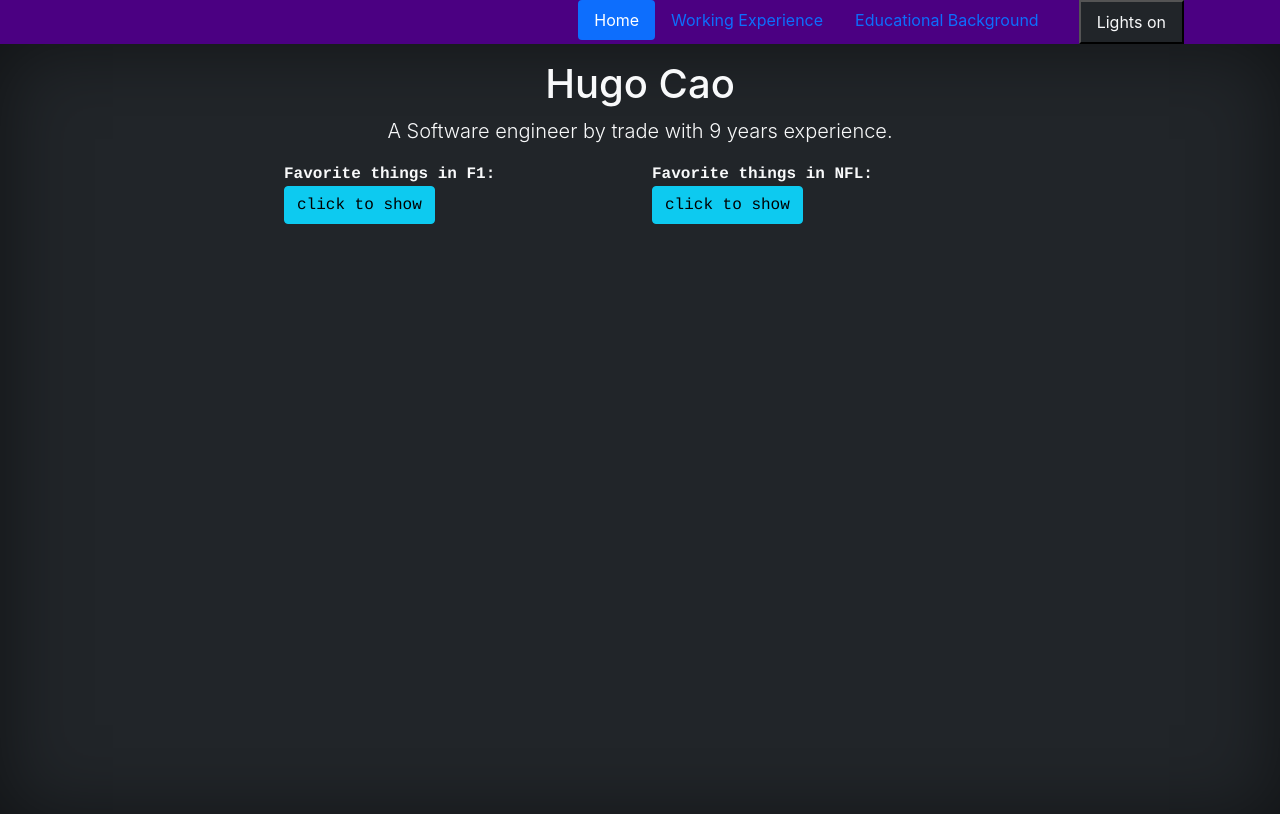
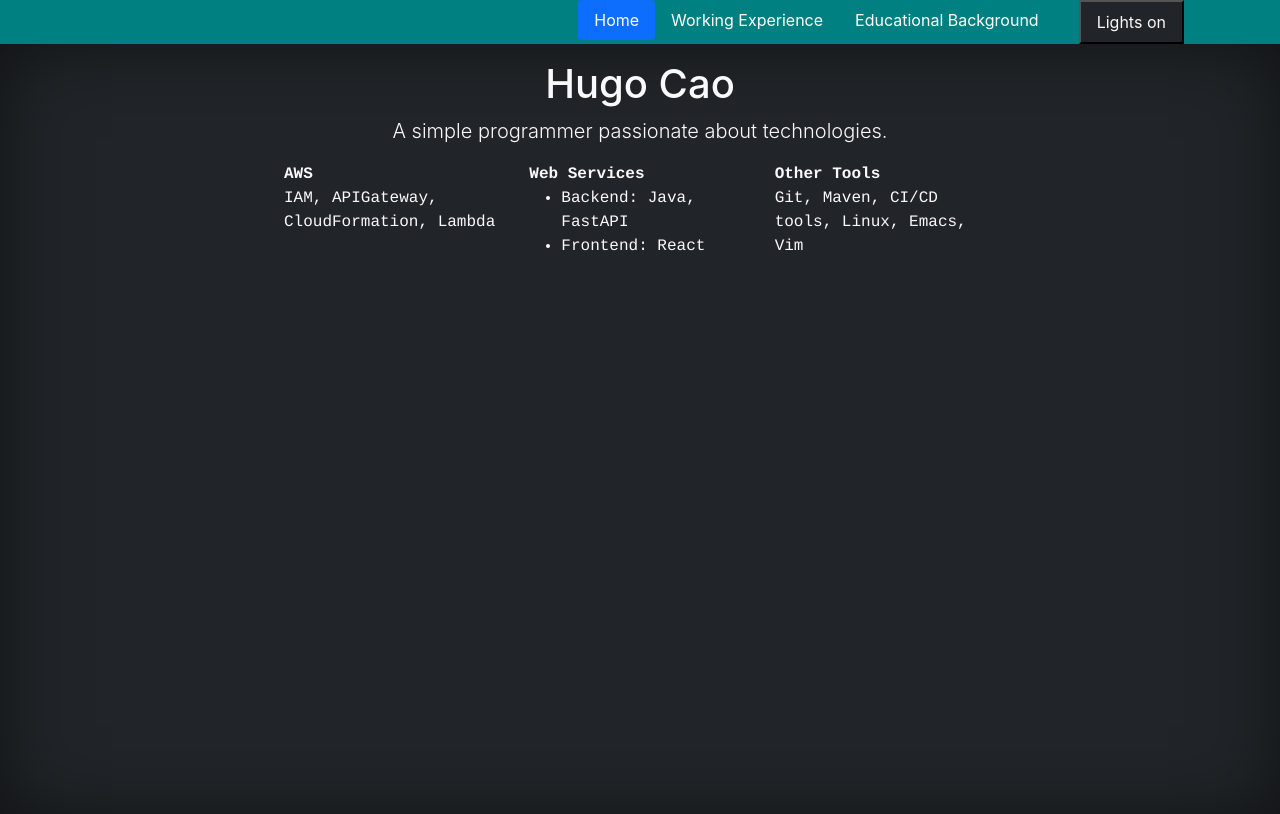
Before and after one commit to hugotsao/hugo-portfolio-react, a React (Create React App) app: page / in a window 1280 px wide. Shown: the top 814 px of the page. Built offline with nearby package versions, Linux system fonts and the light colour scheme.

Commit message:
fixing theming and content

```diff
--- a/src/App.css
+++ b/src/App.css
@@ -36,17 +36,15 @@
   cursor: pointer
 }
 
-.nav-masthead .nav-link:focus {
-  border-bottom-color: rgba(255, 255, 255, .25);
-}
-
-.nav-masthead .nav-link + .nav-link {
-  margin-left: 1rem;
-}
-
-.nav-masthead .active {
+.nav-masthead {
   color: #fff;
   border-bottom-color: #fff;
+}
+.nav-masthead:hover {
+  color: black;
+}
+.active {
+  color:black;
 }
 
 main {
@@ -61,5 +59,5 @@ main {
   font-family:Courier
 }
 .header-box {
-  background-color: #4B0082
+  background-color: #008080
 }
--- a/src/App.tsx
+++ b/src/App.tsx
@@ -8,7 +8,7 @@ import Educations from './containers/Educations';
 
 function App() {
   const darkTheme = "text-light bg-dark"
-  const lightTheme = "text-dark bg-white"
+  const lightTheme = "text-dark bg-light"
   const [theme, setTheme] = useState(darkTheme)
   return (
     <BrowserRouter>
--- a/src/containers/Cover.tsx
+++ b/src/containers/Cover.tsx
@@ -1,14 +1,8 @@
-import { useState } from 'react';
 const Cover = () => {
+  /*
   const [showF1, setShowF1] = useState(false)
   const [showNFL, setShowNFL] = useState(false)
-
-  return (
-    <main className="px-3">
-      <h1>Hugo Cao</h1>
-      <p className="lead">A Software engineer by trade with 9 years experience.</p>
-      <div className="container">
-        <div className="row">
+  <div className="row">
           <div className="col-6 markdown-align-left">
             <strong>Favorite things in F1:</strong>
             <button className="btn btn-info" hidden={showF1} onClick={() => setShowF1(!showF1)}>click to show</button>
@@ -23,7 +17,7 @@ const Cover = () => {
           </div>
           <div className="col-6 markdown-align-left">
             <strong>Favorite things in NFL:</strong>
-            <button className="btn btn-info"  hidden={showNFL} onClick={() => setShowNFL(!showNFL)}>click to show</button>
+            <button className="btn btn-info" hidden={showNFL} onClick={() => setShowNFL(!showNFL)}>click to show</button>
             <div hidden={!showNFL}>
               <ul>
                 <li>QB: Payton Manning</li>
@@ -34,6 +28,31 @@ const Cover = () => {
             </div>
           </div>
         </div>
+  */
+  return (
+    <main className="px-3">
+      <h1>Hugo Cao</h1>
+      <p className="lead">A simple programmer passionate about technologies.</p>
+      <div className="container">
+        <div className="row">
+          <div className="col markdown-align-left">
+            <strong>AWS</strong><br />
+              IAM, APIGateway, CloudFormation, Lambda
+          </div>
+          <div className="col markdown-align-left">
+            <strong>Web Services</strong><br />
+            <ul>
+              <li>
+              Backend: Java, FastAPI</li>
+              <li>Frontend: React</li>
+              </ul>
+            </div>
+
+          <div className="col markdown-align-left">
+            <strong>Other Tools</strong><br />
+          Git, Maven, CI/CD tools, Linux, Emacs, Vim
+        </div>
+        </div>
       </div>
     </main>
   )
```
Also changed, not shown: public/work-experience.md (+8 -2 lines).
